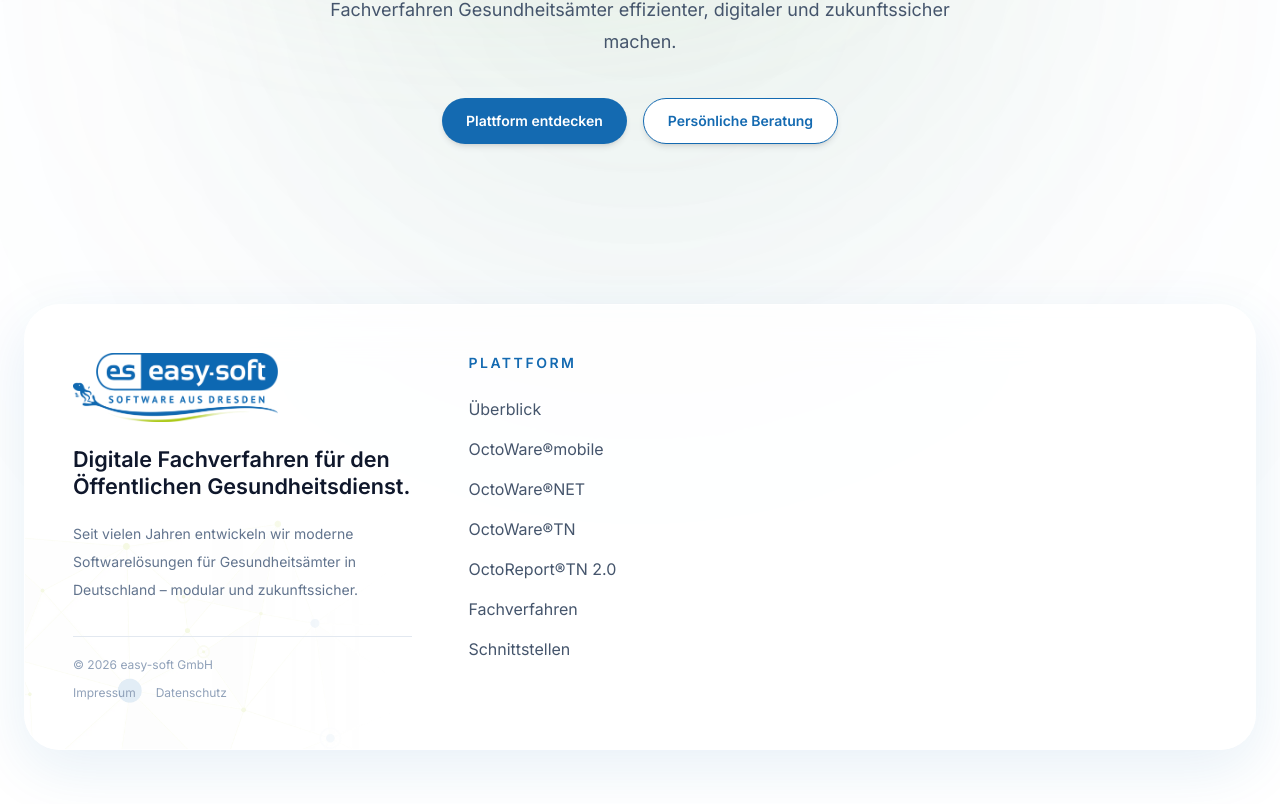
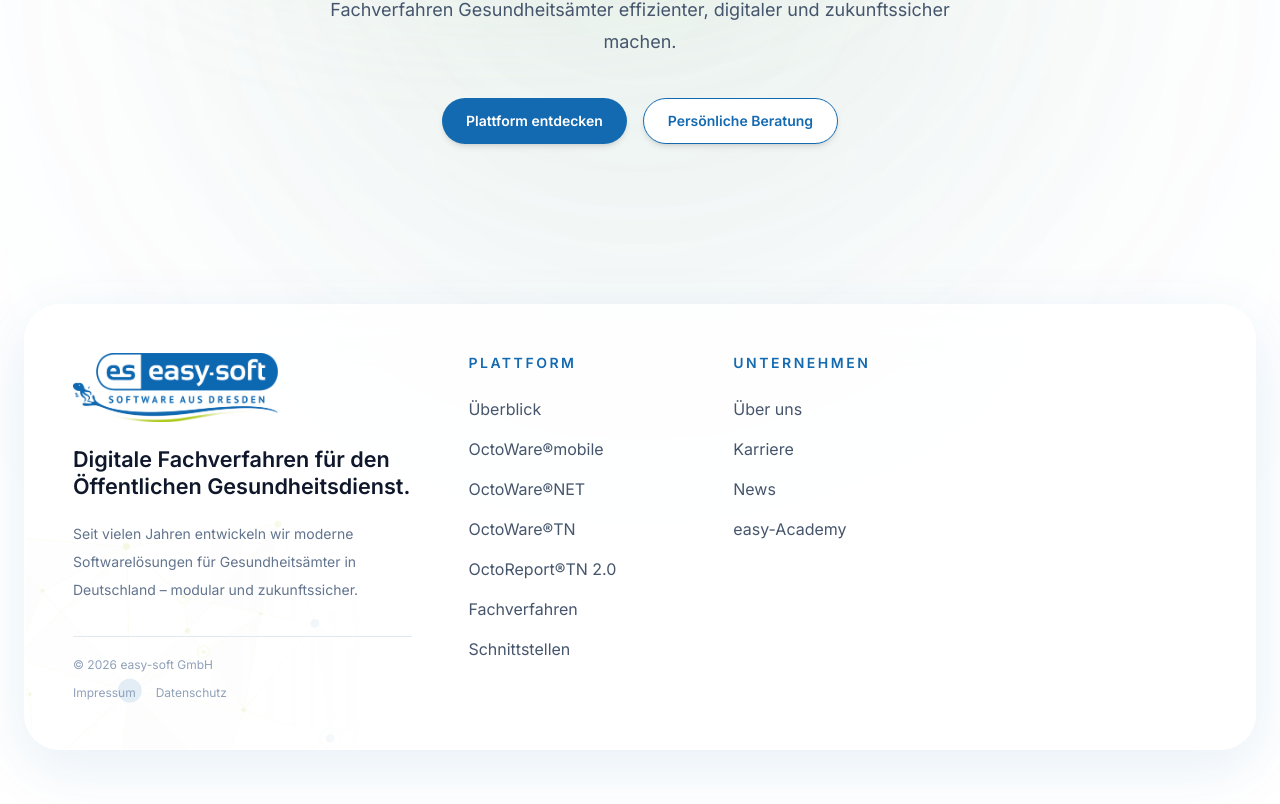
Before and after one commit to weblogger117-art/octoware-website, a Next.js app: page / in a window 1280 px wide. Shown: the part 6352-7156 px from the top of the page. Built offline with nearby package versions, Linux system fonts and the light colour scheme.

Commit message:
Update Footer.tsx

```diff
--- a/components/sections/Footer.tsx
+++ b/components/sections/Footer.tsx
@@ -248,6 +248,79 @@ export function Footer() {
   </div>
 
 </div>
+
+<div>
+
+  <h4
+    className="
+      text-sm
+      font-semibold
+      uppercase
+      tracking-[0.18em]
+      text-[#146ab1]
+    "
+  >
+    Unternehmen
+  </h4>
+
+  <div className="mt-6 flex flex-col gap-4">
+
+    <Link
+      href="/unternehmen"
+      className="
+        text-slate-600
+        transition-all
+        duration-200
+        hover:translate-x-1
+        hover:text-[#146ab1]
+      "
+    >
+      Über uns
+    </Link>
+
+    <Link
+      href="/karriere"
+      className="
+        text-slate-600
+        transition-all
+        duration-200
+        hover:translate-x-1
+        hover:text-[#146ab1]
+      "
+    >
+      Karriere
+    </Link>
+
+    <Link
+      href="/news"
+      className="
+        text-slate-600
+        transition-all
+        duration-200
+        hover:translate-x-1
+        hover:text-[#146ab1]
+      "
+    >
+      News
+    </Link>
+
+    <Link
+      href="/academy"
+      className="
+        text-slate-600
+        transition-all
+        duration-200
+        hover:translate-x-1
+        hover:text-[#146ab1]
+      "
+    >
+      easy-Academy
+    </Link>
+
+  </div>
+
+</div>
+
       </div>
     </div>
         </div>
```
